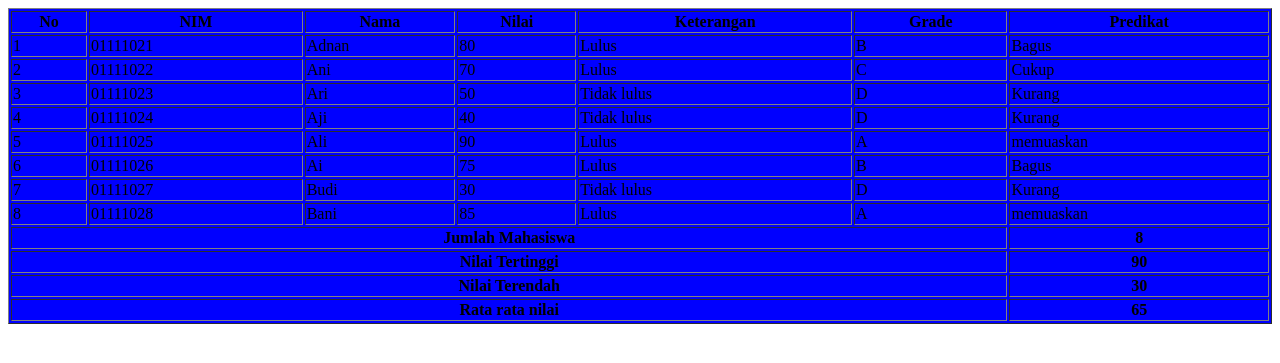
After one commit to RiefkyAdnan5/msibHTP_Adnan, a PHP site: page /array_php.php in a window 1280 px wide. The commit adds this page. Shown: the top 363 px of the page. Run offline with PHP 8.4, Linux system fonts and the light colour scheme.

Commit message:
tugas array PHP

```diff
--- /dev/null
+++ b/array_php.php
@@ -0,0 +1,90 @@
+<?php
+$m1 = ['NIM'=>'01111021', 'nama'=>'Adnan', 'nilai'=>80];
+$m2 = ['NIM'=>'01111022', 'nama'=>'Ani', 'nilai'=>70];
+$m3 = ['NIM'=>'01111023', 'nama'=>'Ari', 'nilai'=>50];
+$m4 = ['NIM'=>'01111024', 'nama'=>'Aji', 'nilai'=>40];
+$m5 = ['NIM'=>'01111025', 'nama'=>'Ali', 'nilai'=>90];
+$m6 = ['NIM'=>'01111026', 'nama'=>'Ai', 'nilai'=>75];
+$m7 = ['NIM'=>'01111027', 'nama'=>'Budi', 'nilai'=>30];
+$m8 = ['NIM'=>'01111028', 'nama'=>'Bani', 'nilai'=>85];
+$mahasiswa = [$m1,$m2,$m3,$m4,$m5,$m6,$m7,$m8];
+$ar_judul = ['No','NIM','Nama','Nilai','Keterangan','Grade','Predikat'];
+
+$jumlah_mhs = count($mahasiswa);
+$jml_nilai = array_column($mahasiswa, 'nilai');
+$tertinggi = max($jml_nilai);
+$terendah = min($jml_nilai);
+$rata2 = array_sum($jml_nilai) / $jumlah_mhs;
+$keterangan_mhs = [
+    'Jumlah Mahasiswa' => $jumlah_mhs,
+    'Nilai Tertinggi' => $tertinggi,
+    'Nilai Terendah' => $terendah,
+    'Rata rata nilai' => $rata2
+]
+/* Tugas
+1. Buat grade
+2. Buat Keterangan jumlah mahasiswa, nilai tertinggi, nilai terendah, rata rata Masukan kedalam tfoot
+3. Buat predikat dari nilai menggunakan switch case
+
+
+
+*/
+?>
+
+<table border="1px" width="100%" bgcolor="blue">
+<thead>
+
+    <tr>
+    <?php
+    foreach($ar_judul as $judul){
+        ?>
+        <th><?= $judul ?></th>
+        <?php }?>
+    </tr>
+
+</thead>
+<tbody>
+<?php
+$no = 1;
+foreach($mahasiswa as $mhs){
+$ket = ($mhs['nilai']>= 60) ? 'Lulus' : 'Tidak lulus';
+//grade
+if ($mhs['nilai'] >= 85 && $mhs['nilai'] <= 100) $grade = 'A';
+else if ($mhs['nilai']>= 75 && $mhs['nilai'] <= 80) $grade = 'B';
+else if ($mhs['nilai']>= 60 && $mhs['nilai'] <= 74) $grade = 'C';
+else if ($mhs['nilai']>= 30 && $mhs['nilai'] <= 59) $grade = 'D';
+else if ($mhs['nilai']>= 0 && $mhs['nilai'] <= 29) $grade = 'E';
+else $grade = '';
+
+switch ($grade){
+    case "A" : $predikat = "memuaskan"; break;
+    case "B" : $predikat = "Bagus"; break;
+    case "C" : $predikat = "Cukup"; break;
+    case "D" : $predikat = "Kurang"; break;
+    case "E" : $predikat = "Buruk"; break;
+    default: $predikat ="";
+}
+    ?>
+    <tr>
+        <td><?= $no ?> </td>
+        <td><?= $mhs['NIM']?></td>
+        <td><?= $mhs['nama']?></td>
+        <td><?= $mhs['nilai']?></td>
+        <td><?= $ket ?></td>
+        <td><?= $grade?></td>
+        <td><?= $predikat?></td>
+</tr>
+<?php $no++; } ?>
+</tbody>
+<tfoot>
+<?php
+    foreach($keterangan_mhs as $ketmhs =>$hasil){
+?>
+<tr>
+    <th colspan="6"><?= $ketmhs ?></th>
+    <th><?= $hasil ?></th>
+
+    </tr>
+<?php } ?>
+</tfoot>
+</table>
```
Also changed, not shown: array_php2.php (added, +67 -0 lines), tugasphp2.php (+9 -10 lines).
